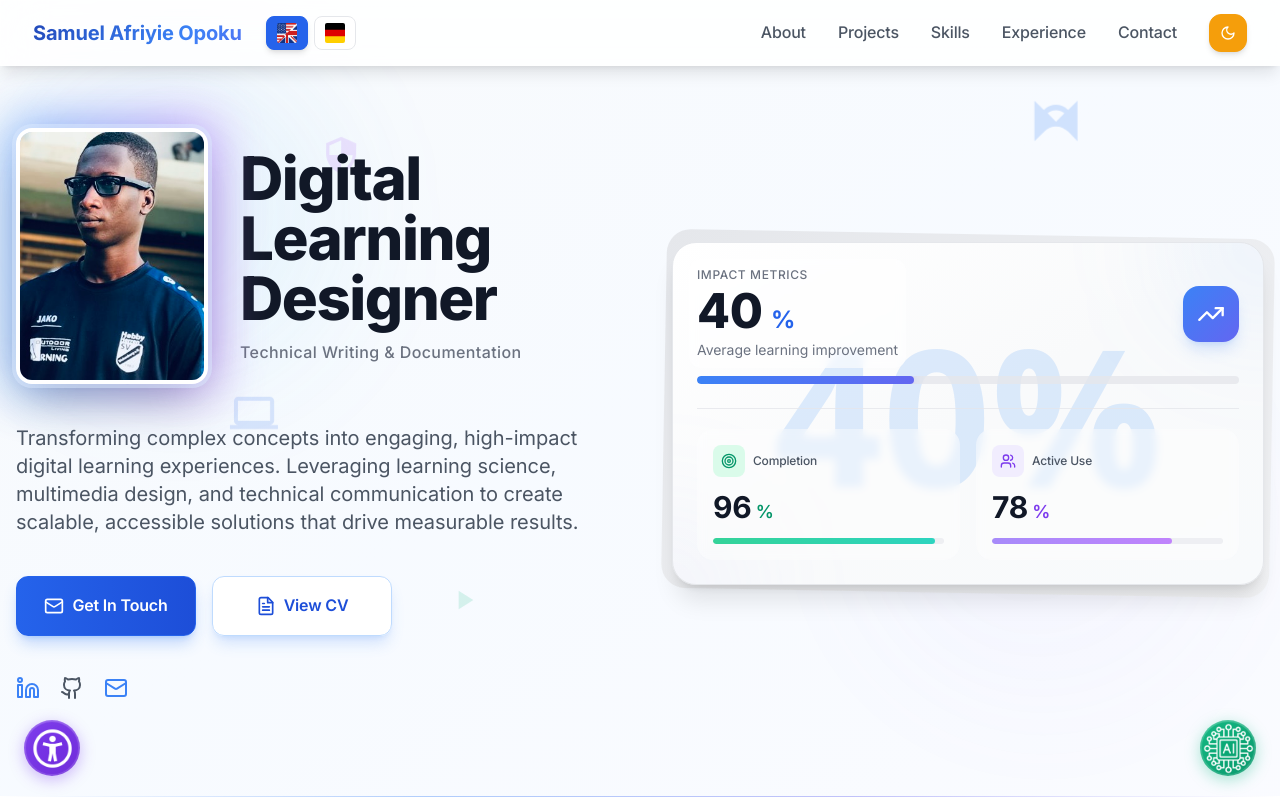
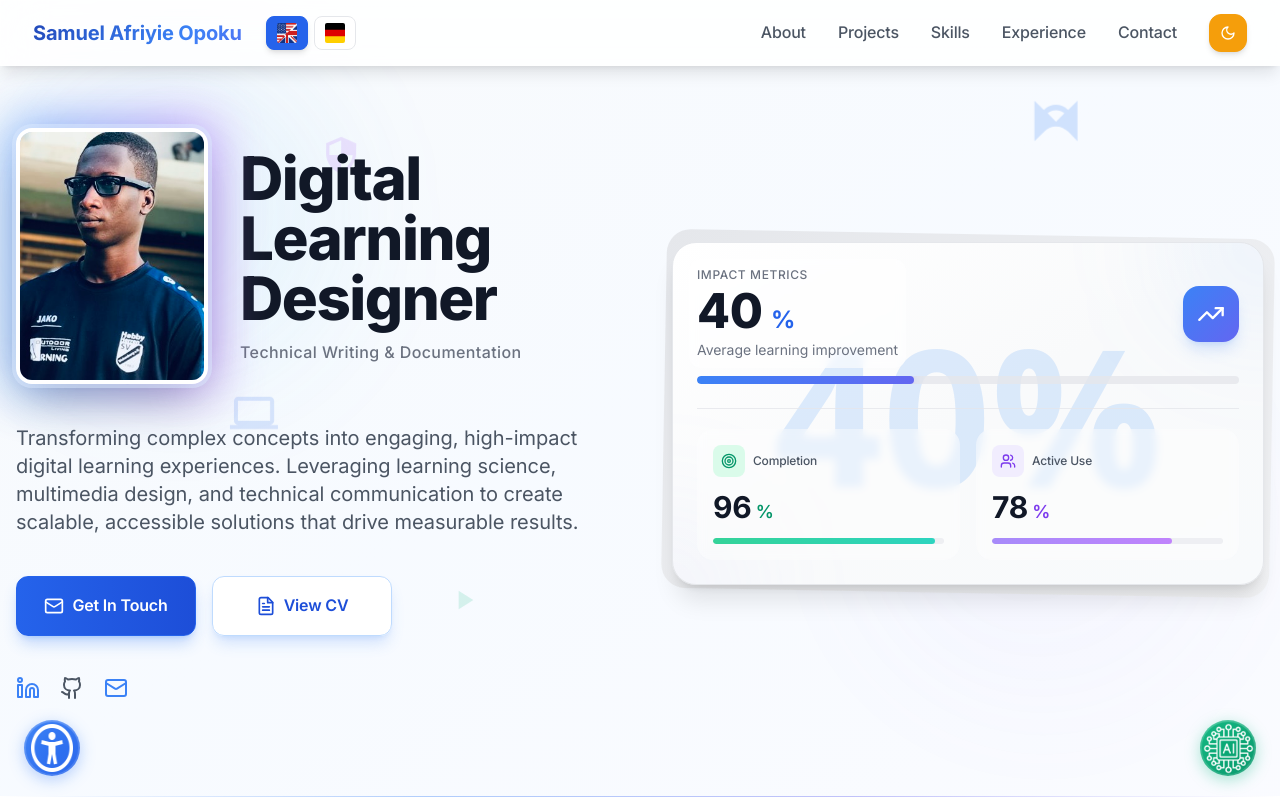
Before and after one commit to Samuelsen1/VS-Code-Port1, a Next.js app: page / in a window 1280 px wide. Shown: the top 800 px of the page. Built offline with nearby package versions, Linux system fonts and the light colour scheme.

Commit message:
Update accessibility button: change to blue gradient and increase icon size

```diff
--- a/app/PortfolioWebsite.jsx
+++ b/app/PortfolioWebsite.jsx
@@ -2089,15 +2089,15 @@ export default function PortfolioWebsite() {
             isAccessibilityOpen ? 'scale-95' : 'hover:scale-110'
           }`}
           style={{
-            background: 'linear-gradient(135deg, #7c3aed 0%, #6d28d9 100%)',
+            background: 'linear-gradient(135deg, #3b82f6 0%, #2563eb 100%)',
             boxShadow: isDarkTheme
-              ? '0 4px 12px rgba(124, 58, 237, 0.4), inset 0 1px 2px rgba(255, 255, 255, 0.1)'
-              : '0 4px 15px rgba(124, 58, 237, 0.35), inset 0 1px 2px rgba(255, 255, 255, 0.2)'
+              ? '0 4px 12px rgba(59, 130, 246, 0.4), inset 0 1px 2px rgba(255, 255, 255, 0.1)'
+              : '0 4px 15px rgba(59, 130, 246, 0.35), inset 0 1px 2px rgba(255, 255, 255, 0.2)'
           }}
           aria-label={language === 'en' ? 'Accessibility options' : 'Barrierefreiheitsoptionen'}
           title={language === 'en' ? 'Accessibility' : 'Barrierefreiheit'}
         >
-          <img src="/images/accessibility.png?v=2" alt="Accessibility" width="51" height="51" loading="lazy" className="w-[51px] h-[51px] brightness-0 invert" />
+          <img src="/images/accessibility.png?v=2" alt="Accessibility" width="64" height="64" loading="lazy" className="w-16 h-16 brightness-0 invert" />
           {/* Subtle border effect */}
           <div
             className="absolute inset-0 rounded-full pointer-events-none"
```
